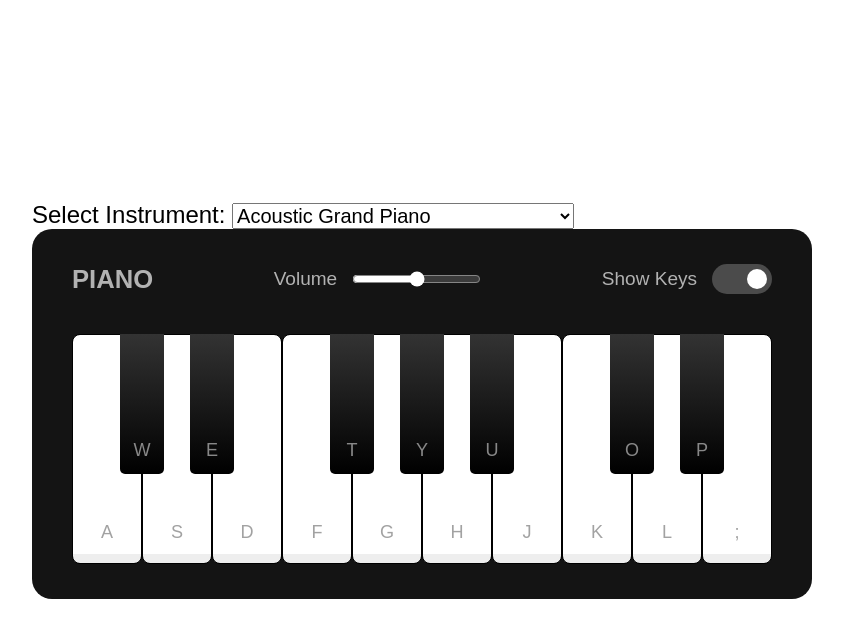
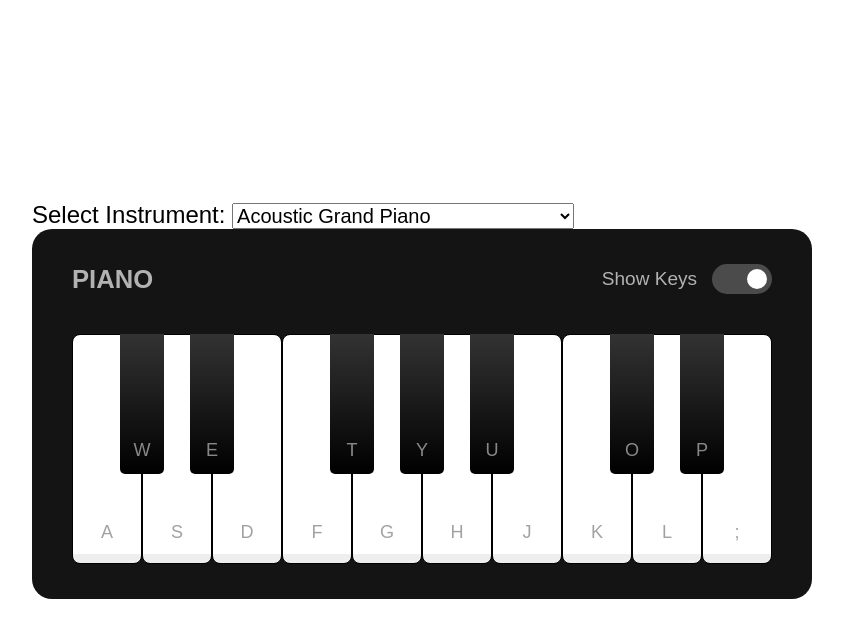
Before and after one commit to Vardhan-31/MIDI-Interactive, a Flask app: page / in a window 1280 px wide. Shown: the top 638 px of the page, without its empty margins (218-1061 px from the left). Run offline with Flask 3, Linux system fonts and the light colour scheme.

Commit message:
Update index.html

```diff
--- a/templates/index.html
+++ b/templates/index.html
@@ -142,9 +142,6 @@
     <div class="keyboard">
       <header>
         <h2>PIANO</h2>
-        <div class="column volume-slider">
-          <span>Volume</span><input type="range" min="0" max="1" value="0.5" step="any">
-        </div>
         <div class="column keys-checkbox">
           <span>Show Keys</span><input type="checkbox" checked>
         </div>
```
